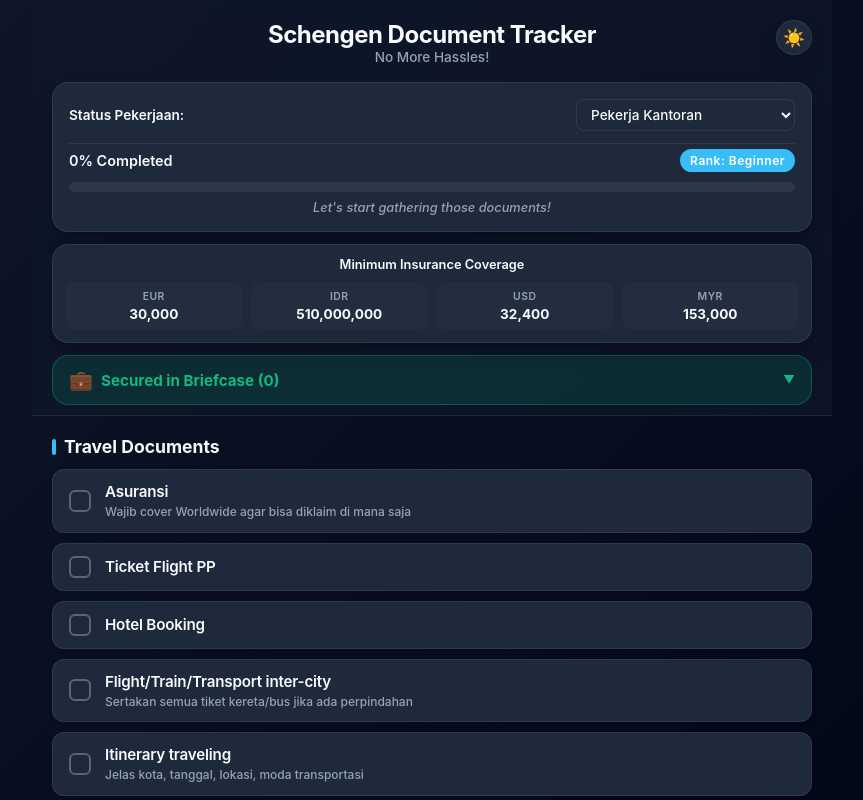
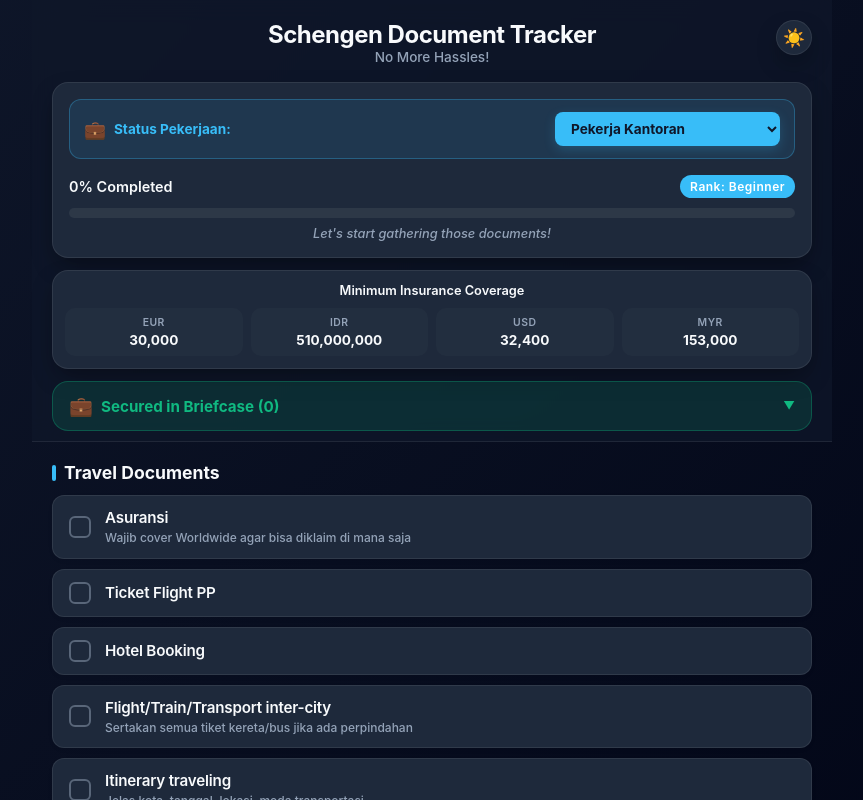
Before and after one commit to sigidpam/schengen-document-tracker, a plain HTML site: page index.html in a window 1280 px wide. Both pictures are taken after a click on the button "Toggle Dark Mode". Shown: the whole page, without its empty margins (208-1071 px from the left). Drawn offline with Linux system fonts and the light colour scheme.

Commit message:
Update profile selector styles for improved visibility and dark mode support; increment cache version to v3

```diff
--- a/style.css
+++ b/style.css
@@ -68,18 +68,53 @@ header h1 { font-weight: 700; font-size: 1.5rem; letter-spacing: -0.5px; transit
 header p { color: var(--text-muted); font-size: 0.85rem; font-weight: 500; }
 
 /* Profile Selector */
+/* --- PROFILE SELECTOR (STAND-OUT VERSION) --- */
 .profile-selector {
     display: flex; justify-content: space-between; align-items: center;
-    margin-bottom: 5px; padding-bottom: 12px;
-    border-bottom: var(--card-border);
+    margin-bottom: 16px; padding: 12px 14px;
+    background: rgba(59, 130, 246, 0.08); /* Highlight biru transparan */
+    border: 1px solid rgba(59, 130, 246, 0.3); /* Border biru */
+    border-radius: 12px;
 }
-.profile-selector label { font-size: 0.85rem; font-weight: 600; color: var(--text-main); }
+
+.profile-selector label {
+    font-size: 0.85rem; font-weight: 700; color: var(--accent);
+    display: flex; align-items: center; gap: 8px;
+}
+
+/* Trik CSS: Menambahkan ikon koper otomatis tanpa ubah HTML */
+.profile-selector label::before {
+    content: '💼';
+    font-size: 1.1rem;
+}
+
 .profile-selector select {
-    background: var(--card-bg); color: var(--text-main);
-    border: var(--card-border); border-radius: 8px;
-    padding: 6px 10px; font-size: 0.85rem; font-weight: 500;
-    outline: none; cursor: pointer; transition: all 0.3s;
-    box-shadow: 0 2px 5px rgba(0,0,0,0.02);
+    background: var(--accent); color: #ffffff;
+    border: none; border-radius: 8px;
+    padding: 8px 12px; font-size: 0.85rem; font-weight: 600;
+    outline: none; cursor: pointer; transition: all 0.3s ease;
+    box-shadow: 0 4px 12px rgba(59, 130, 246, 0.3);
+}
+
+.profile-selector select:hover {
+    transform: translateY(-2px);
+    box-shadow: 0 6px 16px rgba(59, 130, 246, 0.4);
+}
+
+/* Penyesuaian agar tetap kontras dan elegan di Dark Mode */
+[data-theme="dark"] .profile-selector {
+    background: rgba(56, 189, 248, 0.1);
+    border-color: rgba(56, 189, 248, 0.3);
+}
+
+[data-theme="dark"] .profile-selector select {
+    color: #0f172a; /* Teks gelap di atas tombol biru terang agar jelas terbaca */
+    font-weight: 700;
+    box-shadow: 0 4px 12px rgba(56, 189, 248, 0.2);
+}
+
+[data-theme="dark"] .profile-selector select:hover {
+    box-shadow: 0 6px 16px rgba(56, 189, 248, 0.3);
 }
 
 /* Progress Board */
--- a/sw.js
+++ b/sw.js
@@ -1,4 +1,4 @@
-const CACHE_NAME = 'schenger-tracker-v2';
+const CACHE_NAME = 'schenger-tracker-v3';
 const ASSETS_TO_CACHE = [
     './',
     './index.html',
```
